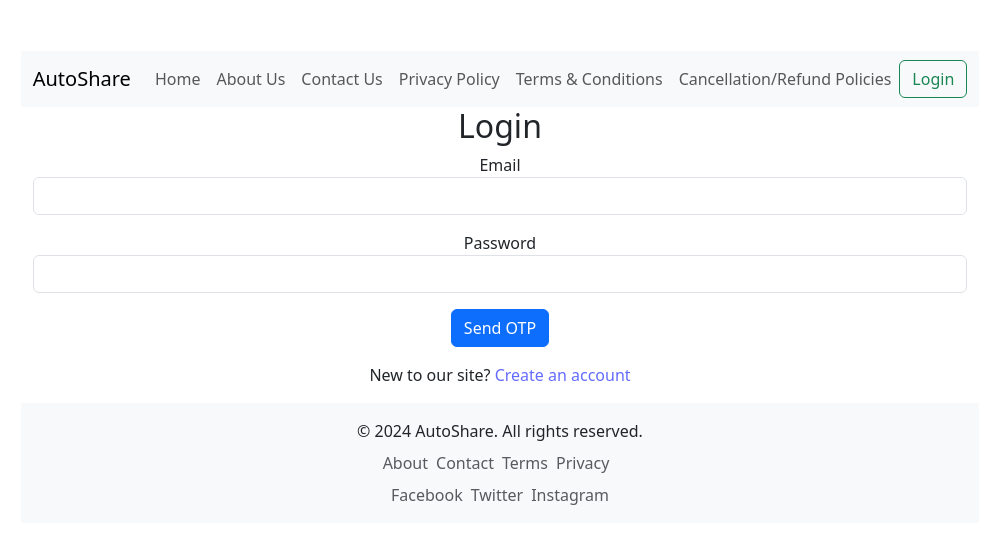
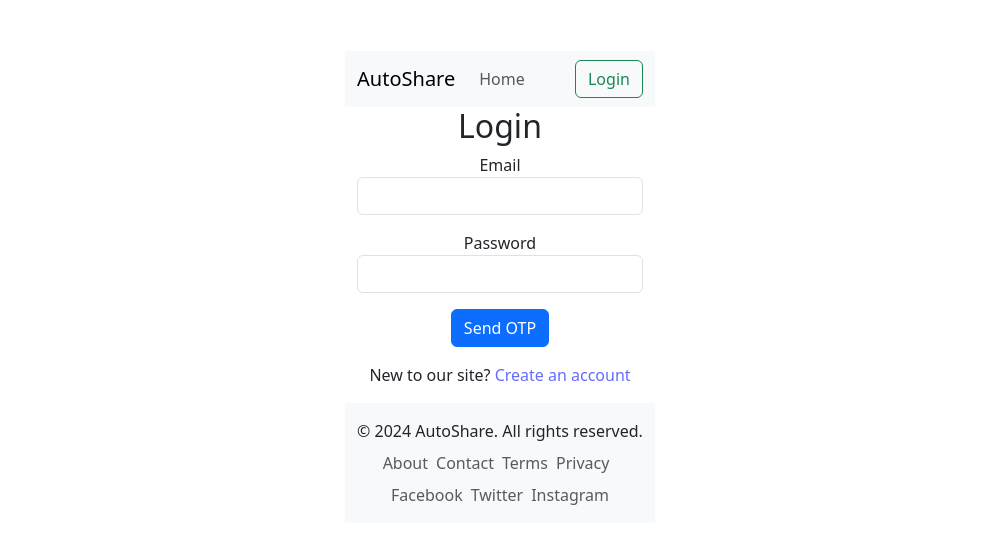
Before and after one commit to VIGNESH-BOOPATHI/autoshare-frontend, a React (Vite) app: page /login in a window 1280 px wide. Shown: the part 113-656 px from the top of the page, without its empty margins (140-1138 px from the left). Built offline with nearby package versions, Linux system fonts and the light colour scheme.

Commit message:
updated login section

```diff
--- a/src/components/Header.jsx
+++ b/src/components/Header.jsx
@@ -47,31 +47,6 @@ const Header = () => {
                 Home
               </Link>
             </li>
-            <li className="nav-item">
-              <Link className="nav-link" to="/page/about">
-                About Us
-              </Link>
-            </li>
-            <li className="nav-item">
-              <Link className="nav-link" to="/page/contact">
-                Contact Us
-              </Link>
-            </li>
-            <li className="nav-item">
-              <Link className="nav-link" to="/page/privacy-policy">
-                Privacy Policy
-              </Link>
-            </li>
-            <li className="nav-item">
-              <Link className="nav-link" to="/page/terms-conditions">
-                Terms & Conditions
-              </Link>
-            </li>
-            <li className="nav-item">
-              <Link className="nav-link" to="/page/cancellation-refund">
-                Cancellation/Refund Policies
-              </Link>
-            </li>
           </ul>
 
           <ul className="navbar-nav">
--- a/src/pages/Login.jsx
+++ b/src/pages/Login.jsx
@@ -55,7 +55,7 @@ const Login = () => {
               <Field type="email" name="email" className="form-control" />
               <ErrorMessage name="email" component="div" className="text-danger" />
             </div>
-            <div class="mb-3">
+            <div className="mb-3">
               <label htmlFor="password">Password</label>
               <Field type="password" name="password" className="form-control" />
               <ErrorMessage name="password" component="div" className="text-danger" />
```
